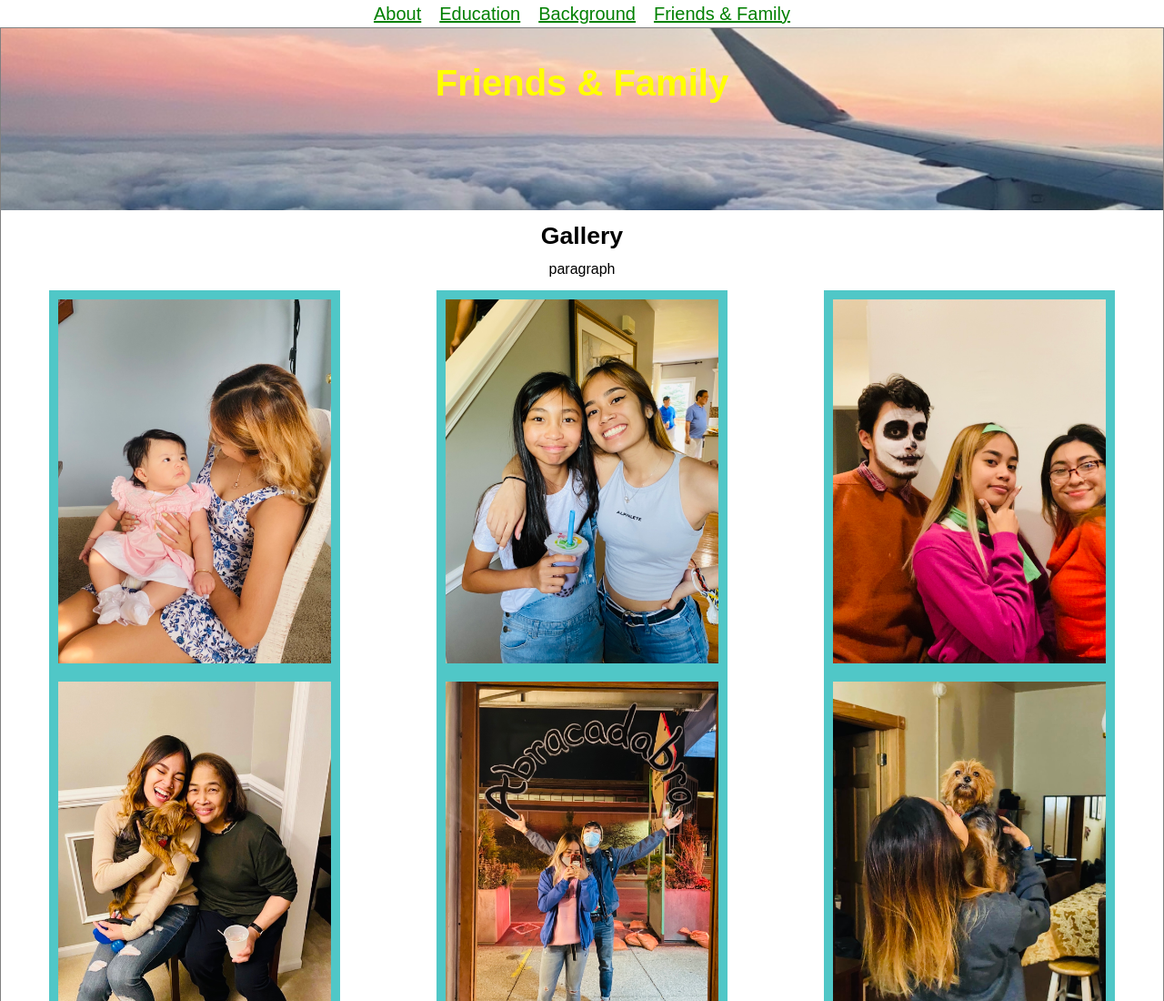
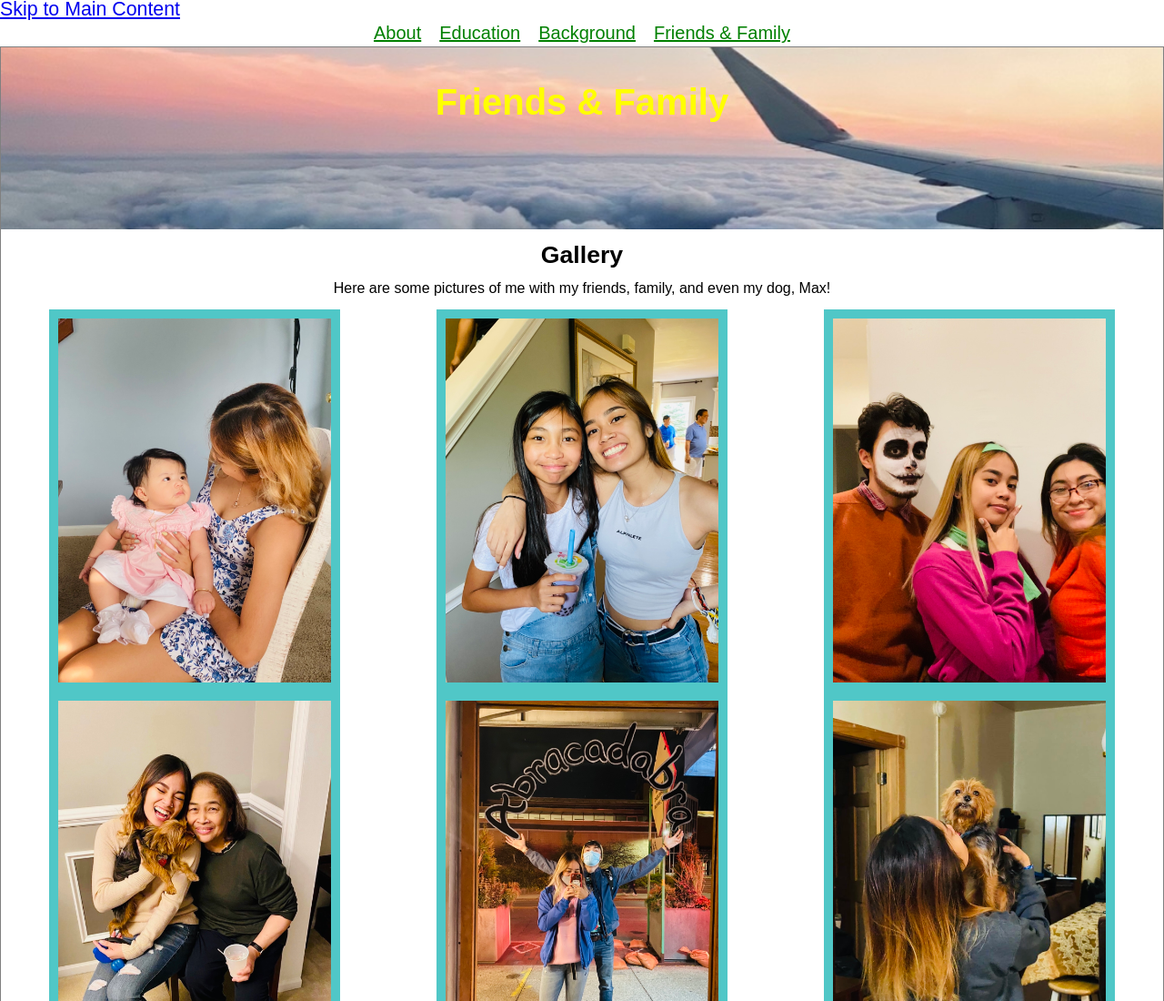
Before and after one commit to shanleycorvite/porfolio, a plain HTML site: page ff.html in a window 1280 px wide. Shown: the top 1100 px of the page at 91% size. Drawn offline with Linux system fonts and the light colour scheme.

Commit message:
Update ff.html

```diff
--- a/ff.html
+++ b/ff.html
@@ -8,7 +8,7 @@
 </head>
 
 <body>
-
+	<div class="skip"><a href="#skip">Skip to Main Content</a></div>
 	<nav>
 		<ul class="main_nav">
 			<li><a href="index.html">About</a></li>
@@ -25,7 +25,7 @@
 	</header>
 
 	<h2 id ="gallery">Gallery</h2>
-		<p> paragraph </p>
+		<p> Here are some pictures of me with my friends, family, and even my dog, Max!</p>
 		<div class="gallery">
 			<img src="images/avery.jpg" alt=avery/>
 			<img src="images/chloe.jpg" alt=chloe/>
```
